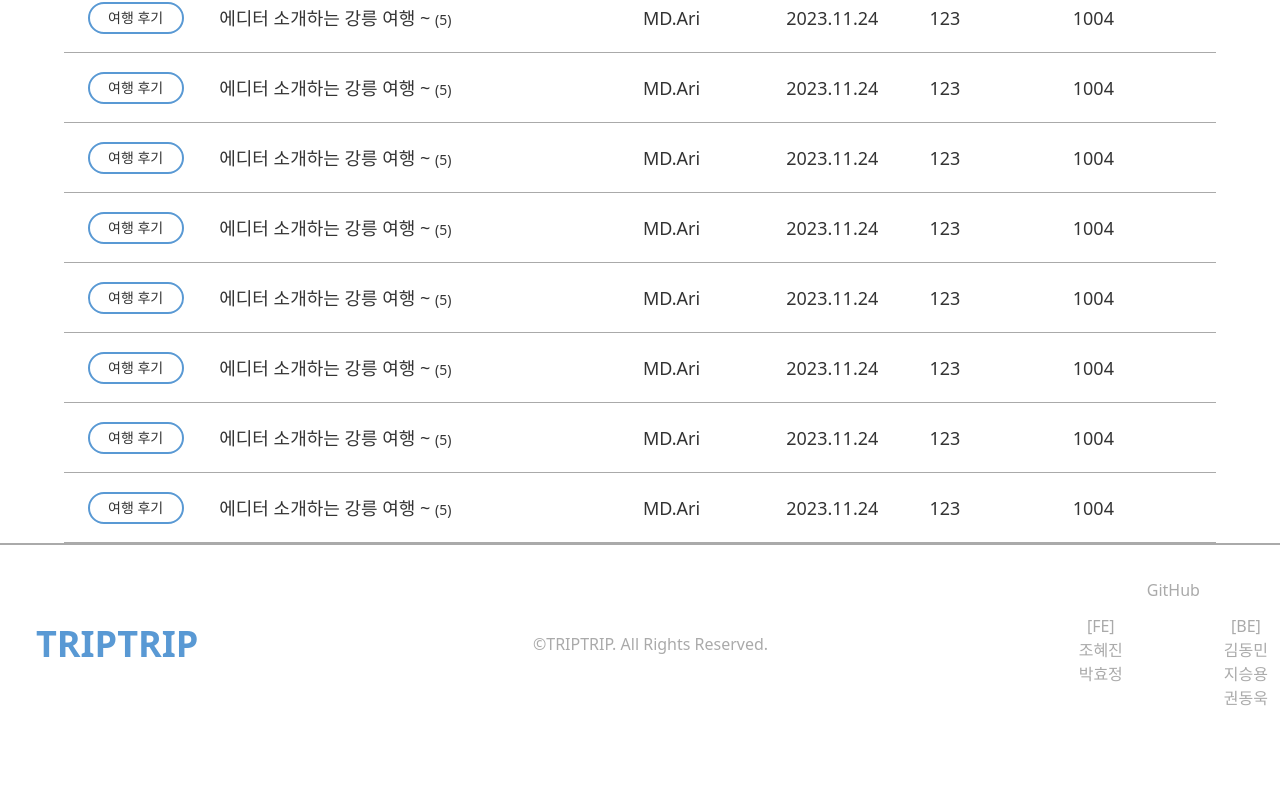
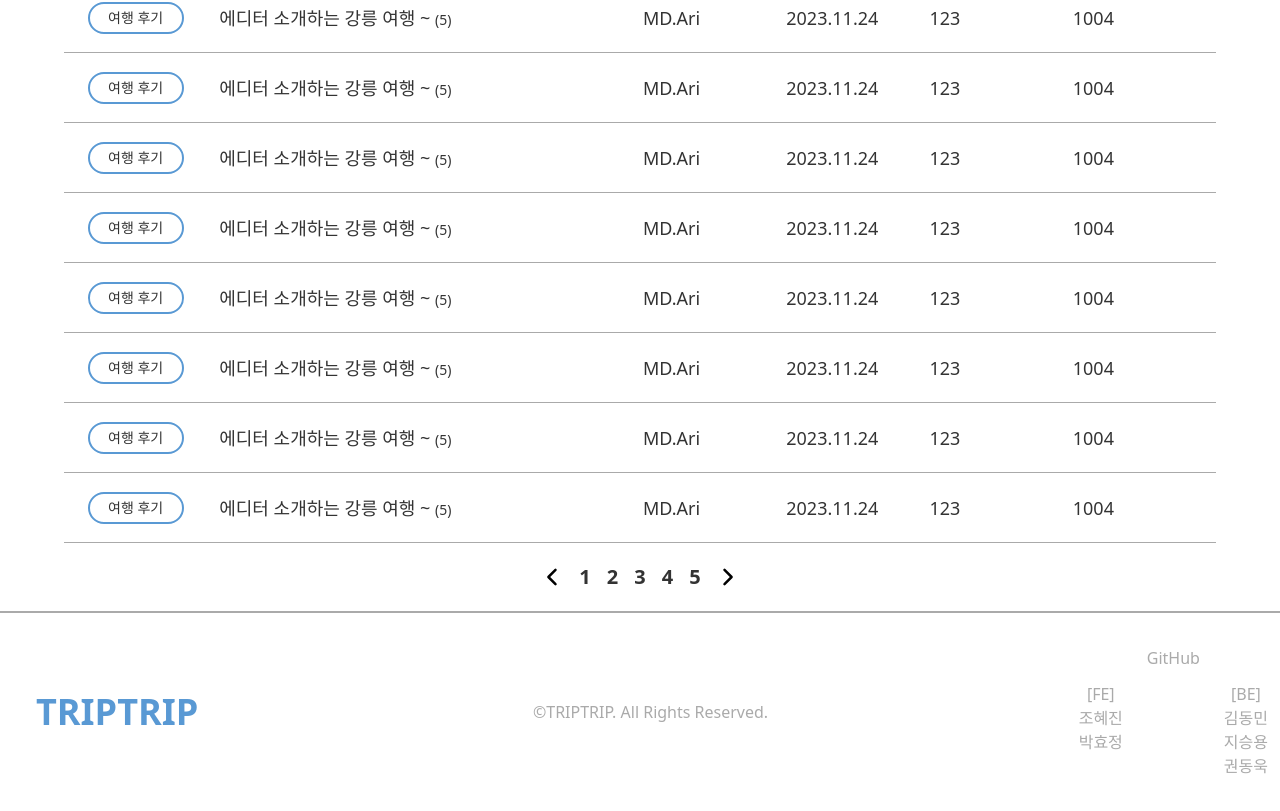
Before and after one commit to TRIP-Side-Project/frontend, a React (Vite) app: page / in a window 1280 px wide. Shown: the part 711-1522 px from the top of the page. Before the commit the page ends 1454 px from the top, so only its background shows below. Built offline with nearby package versions, Linux system fonts and the light colour scheme.

Commit message:
Style: 여행 포럼 페이지의 페이지네이션 컴포넌트 구현

```diff
--- /dev/null
+++ b/src/assets/svg/ArrowLeft.tsx
@@ -0,0 +1,20 @@
+import { SVG } from "@/types/svg";
+
+const ArrowLeft = ({ fillColor, width, height }: SVG) => {
+	fillColor = "#000000";
+	return (
+		<svg
+			width={width}
+			height={height}
+			viewBox="0 0 1024 1024"
+			xmlns="http://www.w3.org/2000/svg"
+		>
+			<path
+				fill={fillColor}
+				d="M685.248 104.704a64 64 0 010 90.496L368.448 512l316.8 316.8a64 64 0 01-90.496 90.496L232.704 557.248a64 64 0 010-90.496l362.048-362.048a64 64 0 0190.496 0z"
+			/>
+		</svg>
+	);
+};
+
+export default ArrowLeft;
--- /dev/null
+++ b/src/assets/svg/ArrowRight.tsx
@@ -0,0 +1,20 @@
+import { SVG } from "@/types/svg";
+
+const ArrowRight = ({ fillColor, width, height }: SVG) => {
+	fillColor = "#000000";
+	return (
+		<svg
+			width={width}
+			height={height}
+			viewBox="0 0 1024 1024"
+			xmlns="http://www.w3.org/2000/svg"
+		>
+			<path
+				fill={fillColor}
+				d="M338.752 104.704a64 64 0 000 90.496l316.8 316.8-316.8 316.8a64 64 0 0090.496 90.496l362.048-362.048a64 64 0 000-90.496L429.248 104.704a64 64 0 00-90.496 0z"
+			/>
+		</svg>
+	);
+};
+
+export default ArrowRight;
--- /dev/null
+++ b/src/components/Pagenation.tsx
@@ -0,0 +1,36 @@
+import { useState } from "react";
+import ArrowLeft from "@/assets/svg/ArrowLeft";
+import ArrowRight from "@/assets/svg/ArrowRight";
+
+const Pagenation = () => {
+	const [activeBtn, setActiveBtn] = useState<number | null>(null);
+	// const activeBtn = isClick ? "font-bold text-BTN_HOVER_COLOR" : "";
+	// const numBtn = `mx-2 ${activeBtn}`;
+
+	const handleClick = (index: number) => {
+		setActiveBtn(index);
+	};
+	return (
+		<div className="flex flex-row justify-center my-5 text-xl font-bold text-BASIC_BLACK">
+			<button className="mr-2">
+				<ArrowLeft fillColor={""} width={"20px"} height={"20px"} />
+			</button>
+			{Array.from(Array(5), (_, index) => (
+				<button
+					key={index + 1}
+					className={`mx-2 ${
+						activeBtn === index + 1 ? "font-bold text-BTN_HOVER_COLOR" : ""
+					}`}
+					onClick={() => handleClick(index + 1)}
+				>
+					{index + 1}
+				</button>
+			))}
+			<button className="ml-2">
+				<ArrowRight fillColor={""} width={"20px"} height={"20px"} />
+			</button>
+		</div>
+	);
+};
+
+export default Pagenation;
--- a/src/pages/Forum.tsx
+++ b/src/pages/Forum.tsx
@@ -1,3 +1,4 @@
+import Pagenation from "@/components/Pagenation";
 import HotItem from "@/components/cardItems/HotItem";
 import ForumItem from "@/components/forumItems/ForumItem";
 import Search from "@/components/search/Search";
@@ -39,6 +40,7 @@ const Forum = () => {
 						<ForumItem key={index} />
 					))}
 				</div>
+				<Pagenation />
 			</div>
 		</div>
 	);
```
